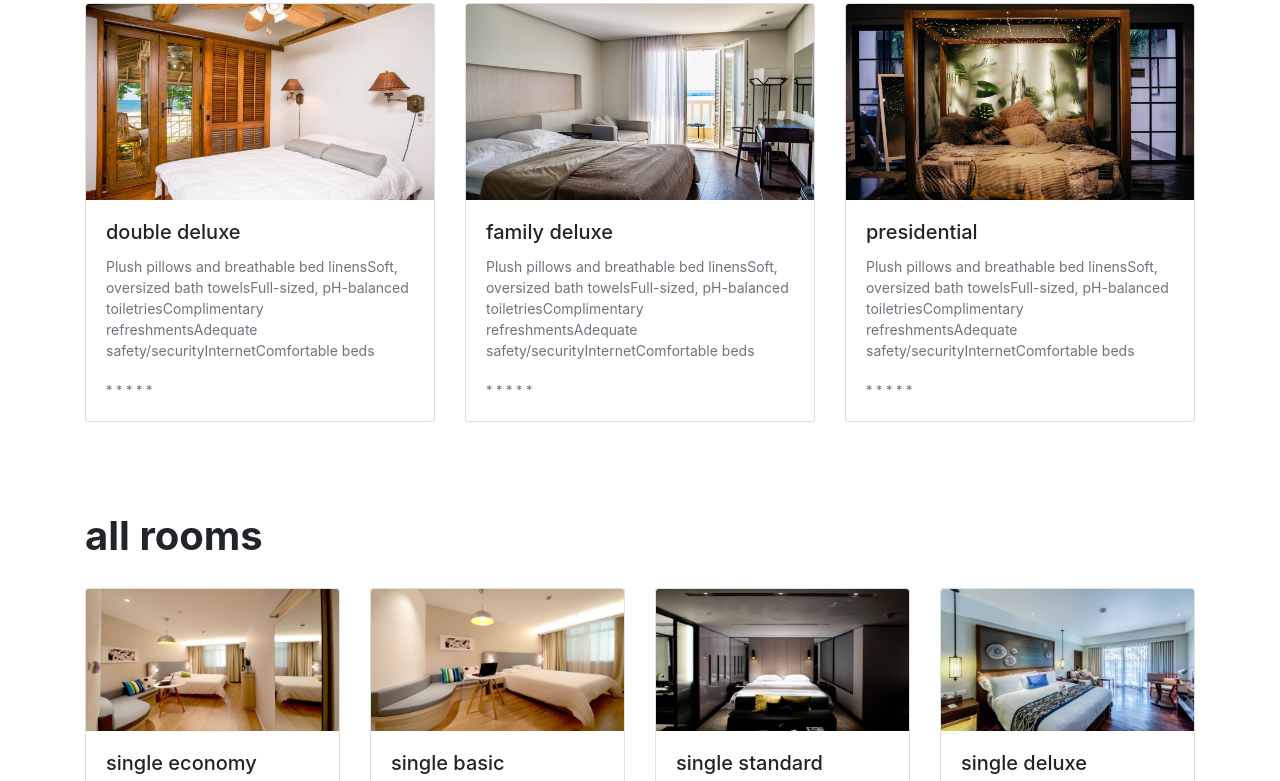
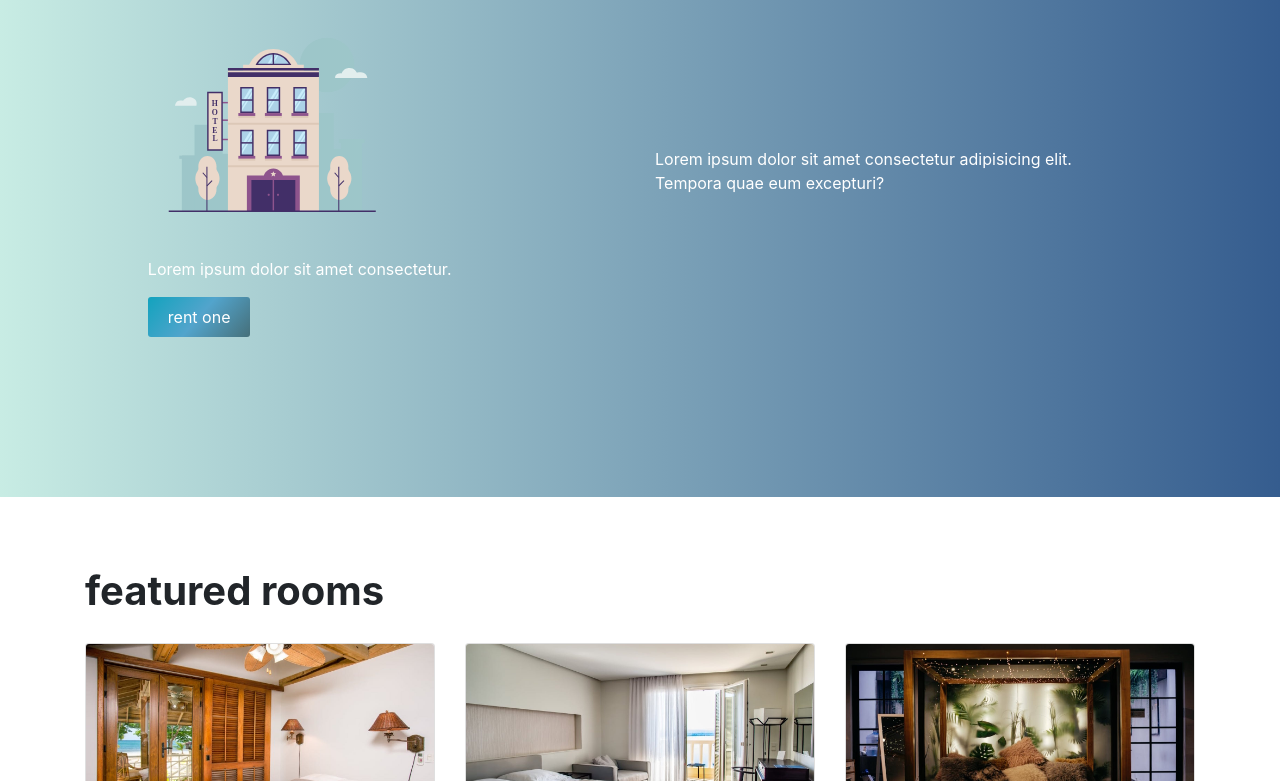
Before and after one commit to salihcodev/rent-room-tr, a React app: page /pricing in a window 1280 px wide. Shown: the part 233-1014 px from the top of the page. Built offline with nearby package versions, Linux system fonts and the light colour scheme.

Commit message:
Add header component to pricing page - Header has been add to pricing page with some tweaks on it's style. - Change some properties in main header component like [ * add condition to check whether you passed an image as prop or not. * modify header height height -> min-height. * hide header btns.]

```diff
--- a/src/app/components/header/Header.component.jsx
+++ b/src/app/components/header/Header.component.jsx
@@ -11,7 +11,7 @@ import styled from "styled-components";
 import "./Header.component.style.scss";
 const Header = ({ img, title, btn1, btn2, children }) => {
   return (
-    <MainHeader img={img} className="mainHeader">
+    <MainHeader img={img ? img : null} className="mainHeader">
       <div className="container">
         <h2 className="headerHeading">{title}</h2>
         <div className="headerBody">
--- a/src/app/components/header/Header.component.style.scss
+++ b/src/app/components/header/Header.component.style.scss
@@ -1,12 +1,12 @@
 header.mainHeader {
   width: 100%;
-  height: 80vh;
+  min-height: 80vh;
 
   h2.headerHeading {
     text-align: center;
     color: #ffffff;
     font-size: 50px;
-    padding: 20px;
+    padding: 40px;
   }
 
   .headerBody {
@@ -21,6 +21,7 @@ header.mainHeader {
     height: 70px;
     justify-content: center;
     display: flex;
+    margin-top: 20px;
 
     button {
       padding: 8px 12px;
--- a/src/app/views/pricing/Pricing.page.jsx
+++ b/src/app/views/pricing/Pricing.page.jsx
@@ -3,10 +3,12 @@ import React from "react";
 import { AppContext } from "../../context";
 // COMPONENTS IMPORTS::==>
 import RoomTemplate from "../../components/room/RoomTemplate.component";
+import Header from "../../components/header/Header.component";
 
 // UTILITIES IMPORTS::==>
 
 // COMPONENT IMPORTS::==>
+import HeaderImg from "../../assets/header/01.svg";
 import "./Pricing.page.style.scss";
 class PricingPage extends React.Component {
   static contextType = AppContext;
@@ -15,6 +17,38 @@ class PricingPage extends React.Component {
     const { featuredRooms, allRooms } = value;
     return (
       <>
+        {/* Header */}
+        <Header
+          img={""}
+          title={"look! what we have done"}
+          btn1={"check prices plans"}
+        >
+          <div className="container">
+            <div className="row">
+              <div className="col">
+                <div className="pricingHeaderWing leftWing">
+                  <div className="imgWing">
+                    <img src={HeaderImg} alt="img" />
+                  </div>
+                  <div className="textWing">
+                    <p className="text">
+                      Lorem ipsum dolor sit amet consectetur.
+                    </p>
+                    <button className="wingBtn">rent one</button>
+                  </div>
+                </div>
+              </div>
+              <div className="col">
+                <div className="pricingHeaderWing rightWing">
+                  Lorem ipsum dolor sit amet consectetur adipisicing elit.
+                  Tempora quae eum excepturi?
+                </div>
+              </div>
+            </div>
+          </div>
+        </Header>
+
+        {/* Featured */}
         <section className="featuredRoomsWrapper roomWrapper">
           <div className="container">
             <h2 className="heading">featured rooms</h2>
@@ -30,6 +64,7 @@ class PricingPage extends React.Component {
           </div>
         </section>
 
+        {/* All */}
         <section className="allRoomsWrapper roomWrapper">
           <div className="container">
             <h2 className="heading">all rooms</h2>
--- a/src/app/views/pricing/Pricing.page.style.scss
+++ b/src/app/views/pricing/Pricing.page.style.scss
@@ -1,3 +1,40 @@
+header {
+  .pricingHeaderWing.leftWing {
+    .imgWing {
+      width: 252px;
+      height: 252px;
+
+      img {
+        width: 100%;
+        height: 100%;
+      }
+    }
+
+    .textWing {
+      button.wingBtn {
+        outline: 0;
+        padding: 8px 20px;
+        background: linear-gradient(131deg, #12a3be, #52a4cc, #0531409c);
+        border-radius: 3px;
+        color: #fff;
+        border: 0;
+      }
+    }
+  }
+
+  .pricingHeaderWing.rightWing {
+    display: flex;
+    justify-content: center;
+    align-items: center;
+    height: 100%;
+  }
+
+  // hide btns cz i don't need it here.
+  .headerBtnsWrapper {
+    display: none;
+  }
+}
+
 .roomWrapper {
   margin-bottom: 70px;
 
```
Also changed, not shown: src/app/assets/header/00.svg (added), src/app/assets/header/01.svg (added).
